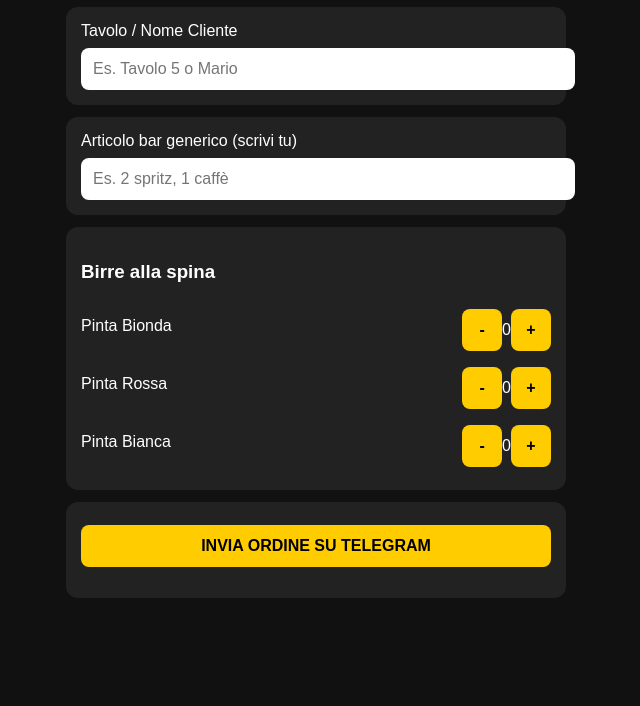
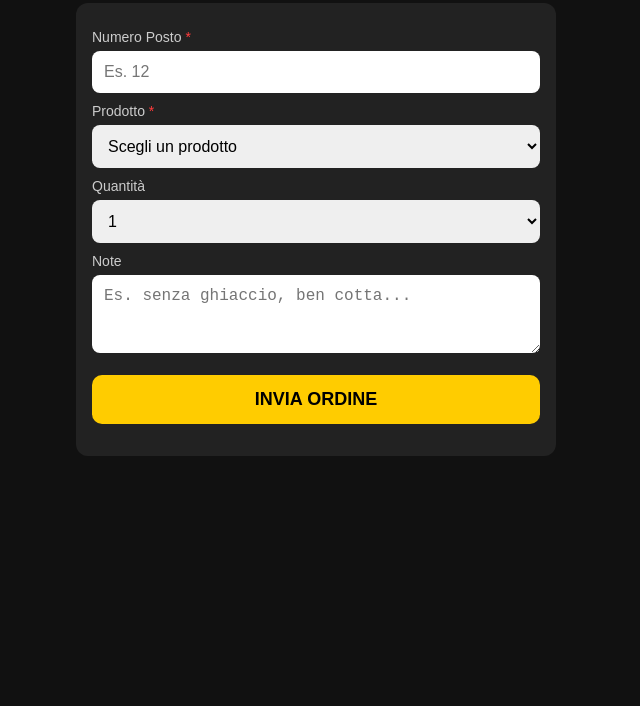
Before and after one commit to ShabbyDrinkomedy/Shabby-drinkomedy, a plain HTML site: page index.html in a window 1280 px wide. Shown: the part 94-800 px from the top of the page, without its empty margins (324-964 px from the left). Drawn offline with Linux system fonts and the light colour scheme.

Commit message:
Update HTML structure and form elements

```diff
--- a/index.html
+++ b/index.html
@@ -3,68 +3,82 @@
 <head>
 <meta charset="UTF-8">
 <meta name="viewport" content="width=device-width, initial-scale=1.0">
-<title>Drinkomedy - Ordini</title>
+<title>Drinkomedy - Ordina</title>
 <style>
-body{font-family:sans-serif;background:#111;color:#fff;padding:20px;max-width:500px;margin:auto}
-h1{text-align:center;color:#ffcc00}
-.card{background:#222;padding:15px;border-radius:12px;margin-bottom:12px}
-input,button{width:100%;padding:12px;border-radius:8px;border:none;margin-top:8px;font-size:16px}
-button{background:#ffcc00;font-weight:bold;cursor:pointer}
-.item{display:flex;justify-content:space-between;align-items:center;margin:8px 0}
-.item button{width:40px}
+body{font-family:sans-serif;background:#111;color:#fff;padding:18px;max-width:480px;margin:auto}
+h1{text-align:center;color:#ffcc00;margin-bottom:20px}
+.card{background:#222;padding:16px;border-radius:12px;margin-bottom:14px}
+label{display:block;margin-top:10px;font-size:14px;color:#ccc}
+input,select,textarea{width:100%;padding:12px;border-radius:8px;border:none;margin-top:6px;font-size:16px;box-sizing:border-box}
+textarea{resize:vertical}
+button{width:100%;padding:14px;border-radius:10px;border:none;background:#ffcc00;font-weight:bold;font-size:18px;margin-top:18px;cursor:pointer}
+#stato{text-align:center;margin-top:12px}
+.req{color:#ff3b3b}
 </style>
 </head>
 <body>
-<h1>🍺 Drinkomedy Cilento</h1>
+<h1>🍺 Drinkomedy</h1>
 
 <div class="card">
-<label>Tavolo / Nome Cliente</label>
-<input id="tavolo" placeholder="Es. Tavolo 5 o Mario">
-</div>
+<label>Numero Posto <span class="req">*</span></label>
+<input id="posto" type="number" placeholder="Es. 12" required>
 
-<div class="card">
-<label>Articolo bar generico (scrivi tu)</label>
-<input id="generico" placeholder="Es. 2 spritz, 1 caffè">
-</div>
+<label>Prodotto <span class="req">*</span></label>
+<select id="prodotto" required>
+<option value="" disabled selected>Scegli un prodotto</option>
+<option>Articolo bar generico (scrivi tu nelle note)</option>
+<option>Pinta Bionda</option>
+<option>Pinta Rossa</option>
+<option>Pinta Bianca / Weiss</option>
+<option>Calice Vino</option>
+<option>Spritz</option>
+<option>Cocktail</option>
+<option>Panino</option>
+<option>Patatine</option>
+</select>
 
-<div class="card" id="lista">
-<h3>Birre alla spina</h3>
-<div class="item"><span>Pinta Bionda</span><div><button onclick="chg('bionda',-1)">-</button><span id="bionda">0</span><button onclick="chg('bionda',1)">+</button></div></div>
-<div class="item"><span>Pinta Rossa</span><div><button onclick="chg('rossa',-1)">-</button><span id="rossa">0</span><button onclick="chg('rossa',1)">+</button></div></div>
-<div class="item"><span>Pinta Bianca</span><div><button onclick="chg('bianca',-1)">-</button><span id="bianca">0</span><button onclick="chg('bianca',1)">+</button></div></div>
-</div>
+<label>Quantità</label>
+<select id="qta">
+<option>1</option><option>2</option><option>3</option><option>4</option><option>5</option>
+</select>
 
-<div class="card">
-<button onclick="invia()">INVIA ORDINE SU TELEGRAM</button>
-<p id="stato" style="text-align:center;margin-top:10px"></p>
+<label>Note</label>
+<textarea id="note" rows="3" placeholder="Es. senza ghiaccio, ben cotta..."></textarea>
+
+<button onclick="invia()">INVIA ORDINE</button>
+<p id="stato"></p>
 </div>
 
 <script>
 const TOKEN="9138005946:AAH73KjnovdpkiTY7l2vlTa5hOh3me11Ui0";
 const CHAT_ID="-1004443351538";
-let q={bionda:0,rossa:0,bianca:0};
-function chg(k,d){q[k]=Math.max(0,q[k]+d);document.getElementById(k).innerText=q[k]}
+
 async function invia(){
- let tavolo=document.getElementById('tavolo').value||'Non specificato';
- let gen=document.getElementById('generico').value||'';
- let msg=`🍺 NUOVO ORDINE DRINKOMEDY\n\n📍 ${tavolo}\n`;
- if(gen) msg+=`📝 Generico: ${gen}\n`;
- msg+=`\n---\n`;
- if(q.bionda>0) msg+=`Pinta Bionda: ${q.bionda}\n`;
- if(q.rossa>0) msg+=`Pinta Rossa: ${q.rossa}\n`;
- if(q.bianca>0) msg+=`Pinta Bianca: ${q.bianca}\n`;
- if(q.bionda+q.rossa+q.bianca==0 && !gen){alert('Aggiungi qualcosa!');return}
- document.getElementById('stato').innerText='Invio in corso...';
- try{
-  let res=await fetch(`https://api.telegram.org/bot${TOKEN}/sendMessage`,{
-   method:'POST',
-   headers:{'Content-Type':'application/json'},
-   body:JSON.stringify({chat_id:CHAT_ID,text:msg})
-  });
-  let data=await res.json();
-  if(data.ok){document.getElementById('stato').innerText='✅ Ordine inviato su Telegram!'; q={bionda:0,rossa:0,bianca:0};['bionda','rossa','bianca'].forEach(k=>document.getElementById(k).innerText=0)}
-  else{document.getElementById('stato').innerText='Errore: '+JSON.stringify(data)}
- }catch(e){document.getElementById('stato').innerText='Errore di rete'}
+  const posto=document.getElementById('posto').value.trim();
+  const prodotto=document.getElementById('prodotto').value;
+  const qta=document.getElementById('qta').value;
+  const note=document.getElementById('note').value.trim();
+  const stato=document.getElementById('stato');
+
+  if(!posto){alert('Inserisci il numero del posto, è obbligatorio');return}
+  if(!prodotto){alert('Scegli un prodotto');return}
+
+  let msg=`🔔 NUOVO ORDINE\n\n📍 Posto: ${posto}\n📦 ${qta}x ${prodotto}`;
+  if(note) msg+=`\n📝 Note: ${note}`;
+  msg+=`\n⏰ ${new Date().toLocaleTimeString()}`;
+
+  stato.innerText='Invio...';
+  try{
+    const r=await fetch(`https://api.telegram.org/bot${TOKEN}/sendMessage`,{
+      method:'POST',headers:{'Content-Type':'application/json'},
+      body:JSON.stringify({chat_id:CHAT_ID,text:msg})
+    });
+    const d=await r.json();
+    if(d.ok){
+      stato.innerText='✅ Ordine inviato!';
+      document.getElementById('note').value='';
+    }else{stato.innerText='Errore invio';}
+  }catch(e){stato.innerText='Errore di rete';}
 }
 </script>
 </body>
```
